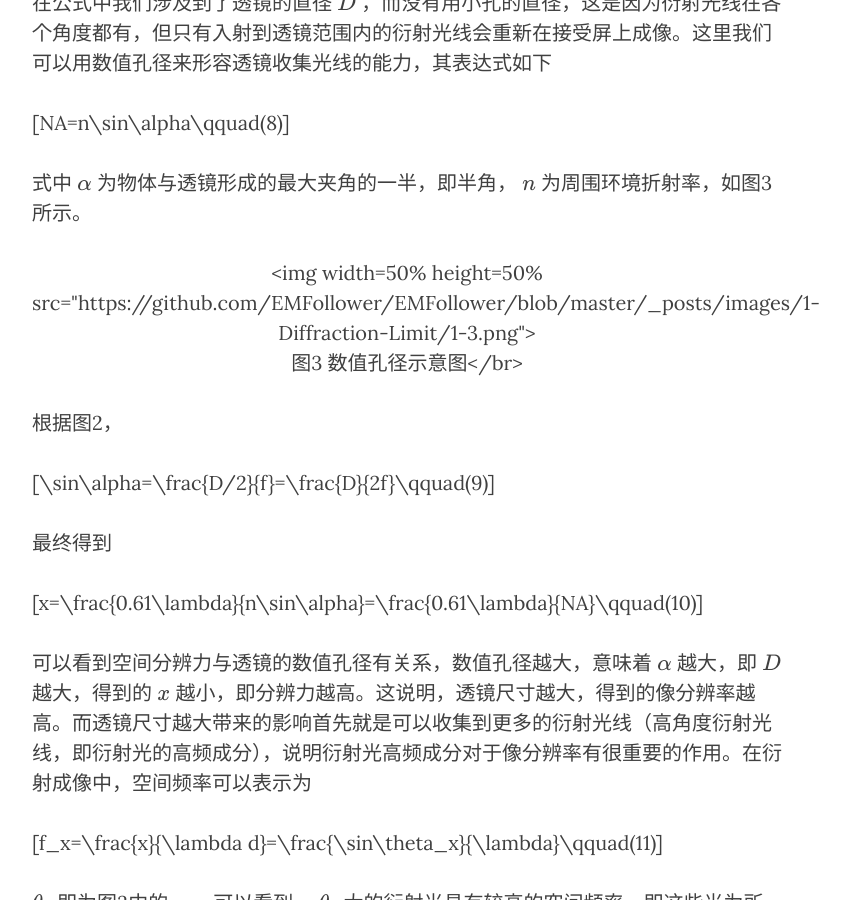
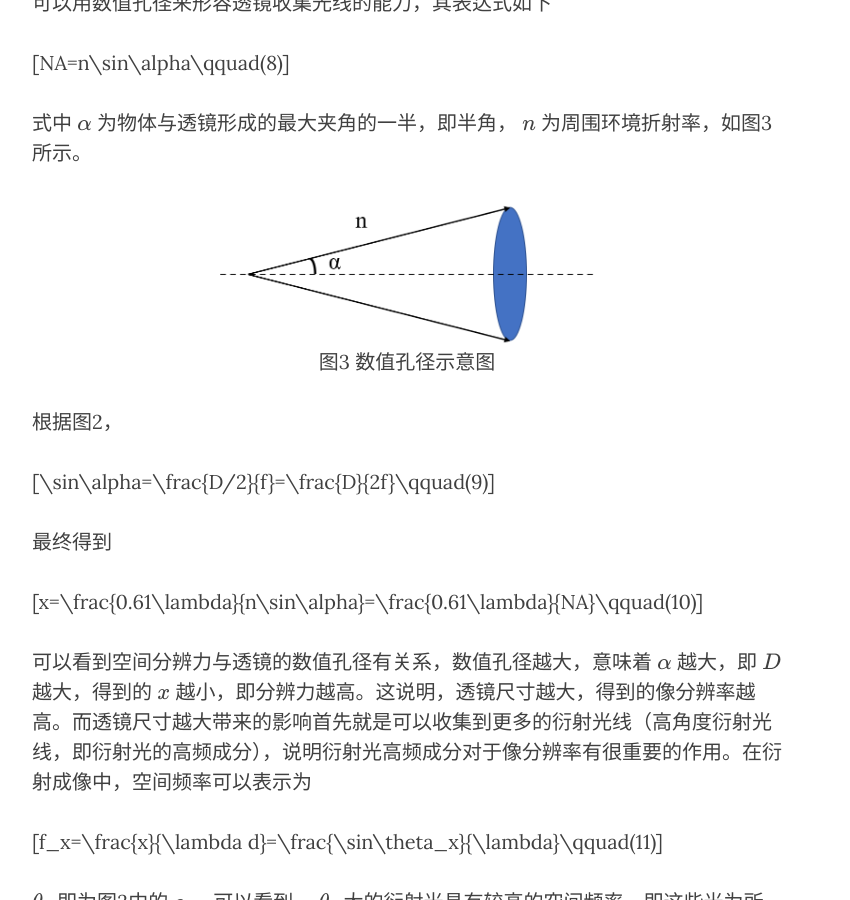
Before and after one commit to EMFollower/EMFollower, a Jekyll site: the page built from _posts/2020-05-15-1-Diffraction-Limit.md, in a window 1280 px wide and 900 px high, scrolled down 3253 px. Shown: the whole window, without its empty margins (233-1083 px from the left). Built offline with Jekyll 4.4.1, drawn with Linux system fonts in a browser that asks for light colours; nearby versions of some CDN libraries; formulas are drawn with MathJax 3; comment, search, counter and statistics services are not loaded; some of the changed text lies outside the part shown.

Commit message:
Update 2020-05-15-1-Diffraction-Limit.md

```diff
--- a/_posts/2020-05-15-1-Diffraction-Limit.md
+++ b/_posts/2020-05-15-1-Diffraction-Limit.md
@@ -27,14 +27,14 @@
 
 <p align="center">
   <img src="https://github.com/EMFollower/EMFollower/blob/master/_posts/images/1-Diffraction-Limit/1-1.png" width="50%">
-  <br>图1 衍射成像示意图</br>
+  图1 衍射成像示意图
 </p>
 
 如图1所示即为衍射过程示意图。夫琅禾费衍射的一个假设就是接收屏距离圆孔的距离远远大于接受屏幕上成像范围，即 $f \gg x$ ， $f$ 为透镜的焦距，这里假设接收屏在透镜的焦平面上。如果衍射屏为一个小孔，那么在接受屏上就是艾里斑。衍射极限指的是一个衍射斑的极大值的空间位置与另外一个衍射斑的第一个极小值所在空间位置重合，这种情况我们认为是可以分辨这两个衍射斑的极限情况，当两个艾里斑距离更近时则无法分辨，如图2所示。
 
 <p align="center">
   <img src="https://github.com/EMFollower/EMFollower/blob/master/_posts/images/1-Diffraction-Limit/1-2.png" width="50%">
-  <br>图2 衍射极限示意图</br>
+  图2 衍射极限示意图
 </p>
 
 > http://hyperphysics.phy-astr.gsu.edu/hbase/phyopt/Raylei.html
@@ -78,8 +78,8 @@
 式中 $\alpha$ 为物体与透镜形成的最大夹角的一半，即半角， $n$ 为周围环境折射率，如图3所示。
 
 <p align="center">
-  <img width=50% height=50% src="https://github.com/EMFollower/EMFollower/blob/master/_posts/images/1-Diffraction-Limit/1-3.png">
-  <br>图3 数值孔径示意图</br>
+  <img width="50%" src="https://github.com/EMFollower/EMFollower/blob/master/_posts/images/1-Diffraction-Limit/1-3.png">
+  图3 数值孔径示意图
 </p>
 
 根据图2，
```
